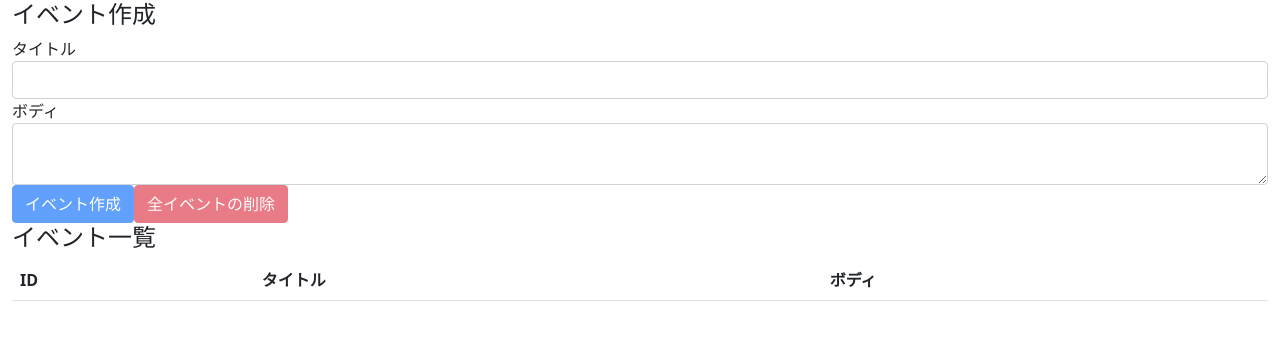
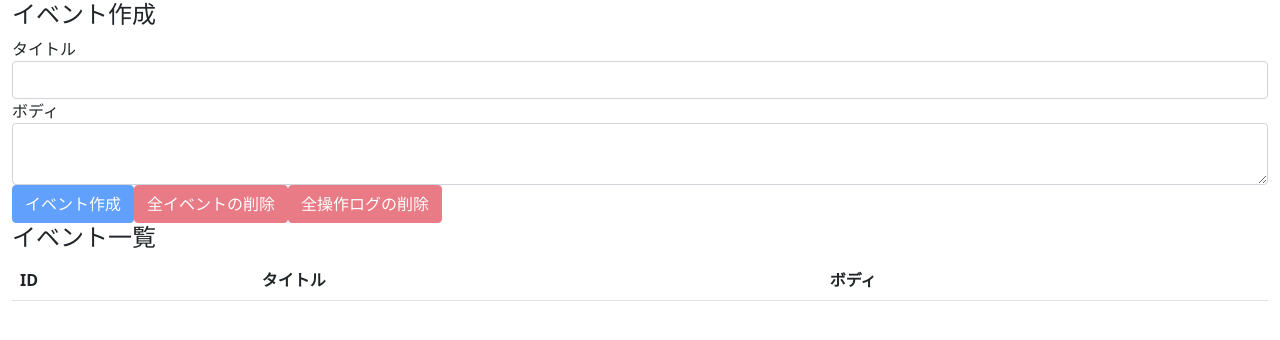
Before and after one commit to shimizu0623/react-hooks-101, a React (Create React App) app: page / in a window 1280 px wide. Shown: the top 340 px of the page. Built offline with nearby package versions, Linux system fonts and the light colour scheme.

Commit message:
delete all operation logs

```diff
--- a/src/components/EventForm.js
+++ b/src/components/EventForm.js
@@ -59,6 +59,17 @@
 
     const unCreatable = title ==='' || body ===''
 
+    const deleteAllOperationLogs = e =>{
+      e.preventDefault()
+      const result = window.confirm('全操作ログの削除しますか')
+      if (result) {
+        dispatch({
+          type: DELETE_ALL_OPERATION_LOGS
+        })
+      }
+
+    }
+
 
     return(
     <>
@@ -79,6 +90,7 @@
 
       <button className='btn btn-primary' onClick={addEvent} disabled={unCreatable}>イベント作成</button>
       <button className="btn btn-danger" onClick={deleteAllEvents} disabled={state.events.length === 0}>全イベントの削除</button>
+      <button className="btn btn-danger" onClick={deleteAllOperationLogs} disabled={state.operationLogs.length === 0}>全操作ログの削除</button>
     </form>
     </>
 
```
